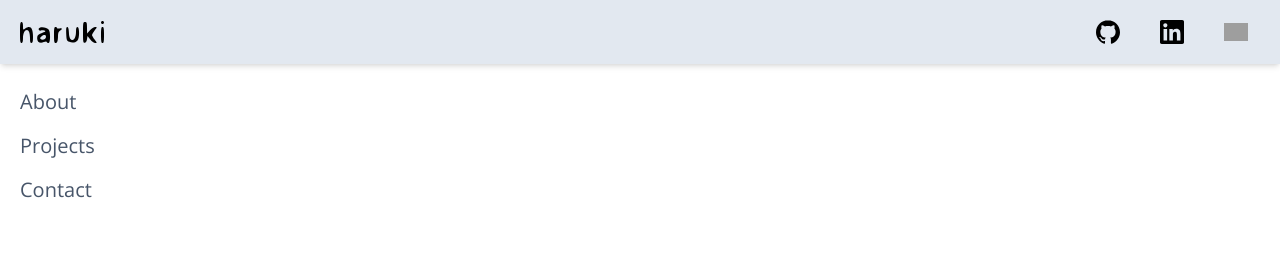
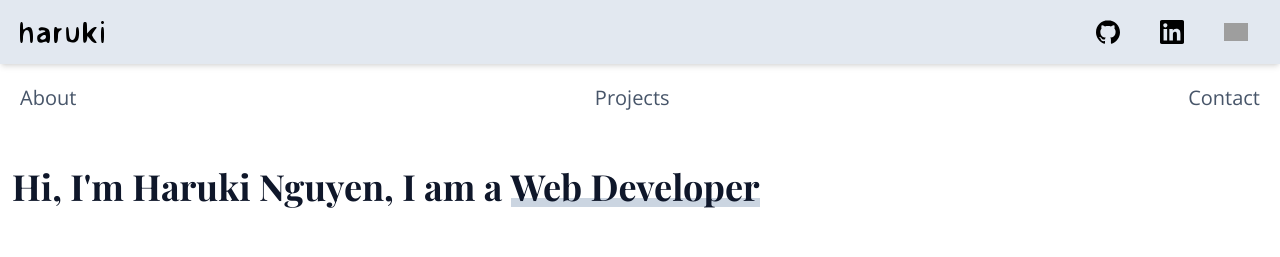
Before and after one commit to HarukiNguyen/portfolio, a React (Vite) app: page / in a window 1280 px wide. Shown: the top 257 px of the page. Built offline with nearby package versions, Linux system fonts and the light colour scheme; grey boxes are pictures that could not be loaded.

Commit message:
feat: :lipstick: change nav layout

```diff
--- a/src/layouts/Header.jsx
+++ b/src/layouts/Header.jsx
@@ -25,7 +25,7 @@ function Header() {
           <SocialMedias />
         </div>
       </div>
-      <ul className="inline-block pt-4">{navItems}</ul>
+      <ul className="flex justify-between pt-3">{navItems}</ul>
     </header>
   );
 }
```
